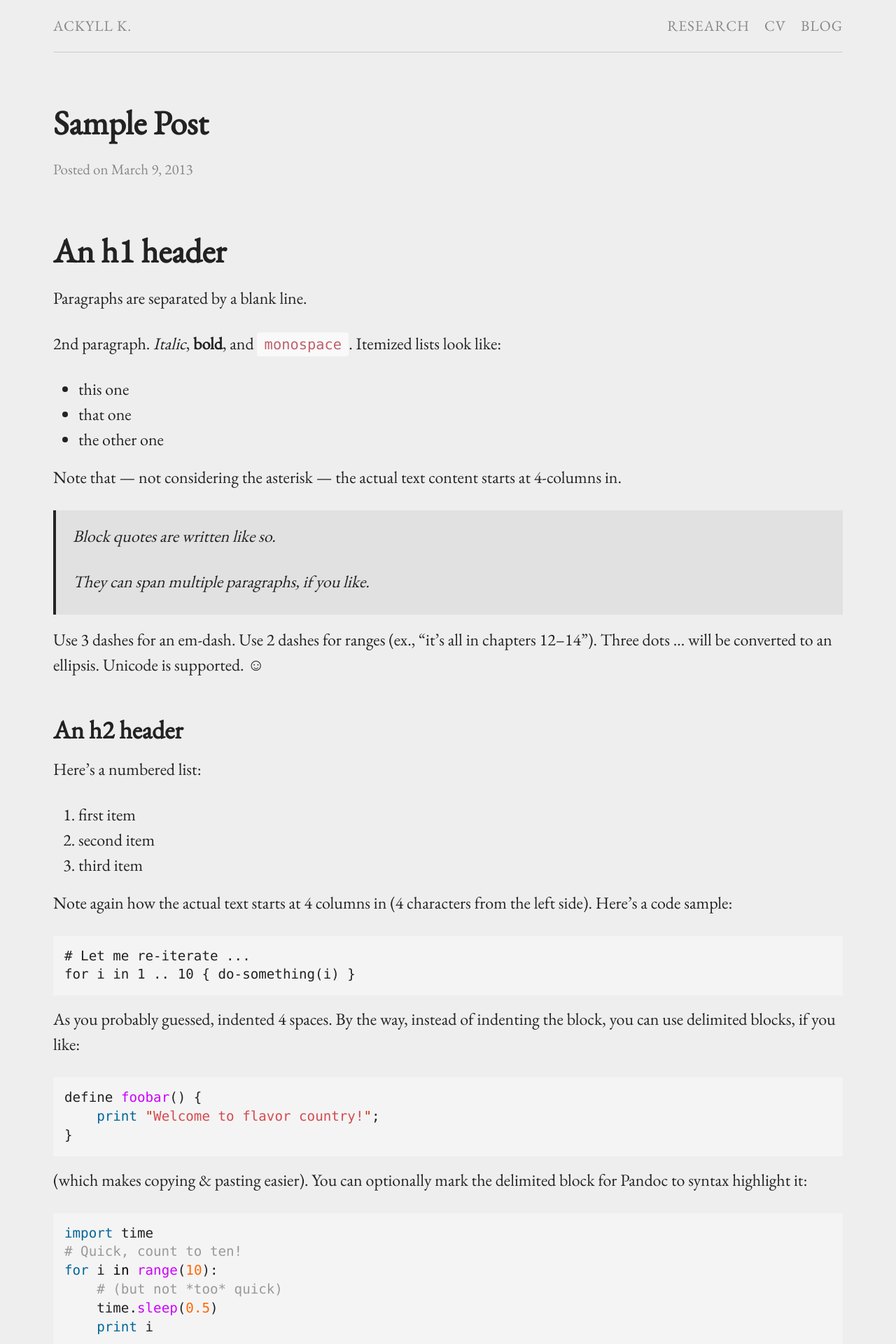
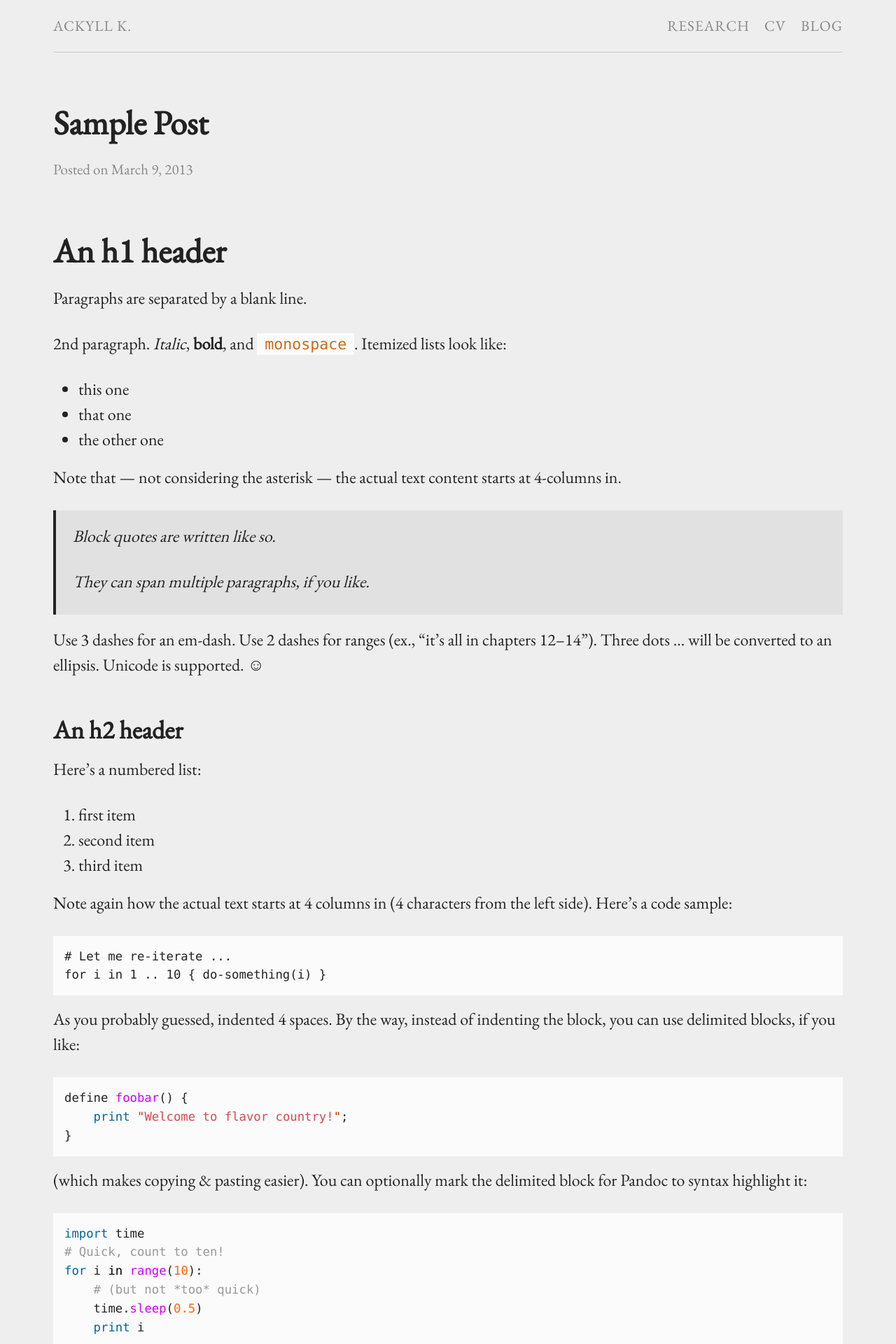
Before and after one commit to gujiaxi/Ackyll, a Jekyll site: the page built from _posts/2013-03-09-sample-post.md, in a window 1280 px wide. Shown: the top 1920 px of the page at 70% size. Built offline with Jekyll 4.4.1, drawn with Linux system fonts in a browser that asks for light colours; formulas are drawn with MathJax 3.

Commit message:
modify css

```diff
--- a/_config.yml
+++ b/_config.yml
@@ -1,12 +1,8 @@
-title: Ackyll K.
+title:  Ackyll K.
+author: Isaac G
 
-author:
-    name: Ackyll
-    facebook:
-    scholar:
-
-url: "http://gujiaxi.github.com"
+url: "/"
 baseurl: ""
 
 kramdown:
-    input: GFM
+  input: GFM
--- a/_sass/_base.scss
+++ b/_sass/_base.scss
@@ -44,6 +44,12 @@ img {
     max-width: 100%;
     margin: auto auto;
     vertical-align: middle;
+    display: block;
+    // fancy image
+    background: #fff;
+    padding: 8px;
+    border-radius: 2px;
+    box-shadow: 1px 3px 6px rgba(0, 0, 0, 0.23);
 }
 
 // Figures
@@ -97,25 +103,76 @@ blockquote {
 }
 
 // Code
-pre,
+code,
+pre {
+  font-family: Menlo, Monaco, "Courier New", monospace;
+}
 code {
-    font-size: 15px;
-    background-color: #eef;
+  padding: .15em .5em;
+  font-size: 90%;
+  color: $orange;
+  background-color: lighten($grey, 45%);
+  border-radius: 2px;
+}
+pre {
+  display: block;
+  margin-top: 0;
+  margin-bottom: 1rem;
+  padding: 1rem;
+  font-size: 1.2rem;
+  line-height: 1.4;
+  white-space: pre;
+  word-break: break-all;
+  word-wrap: break-word;
+  background-color: lighten($grey, 45%);
+  > code {
+      padding: 0;
+      font-size: 90%;
+      color: inherit;
+      background-color: transparent;
+  }
 }
 
-code {
-    padding: 1px 5px;
-}
-
-pre {
-    padding: 8px 12px;
-    overflow-x: auto;
-
-    > code {
-        border: 0;
-        padding-right: 0;
-        padding-left: 0;
+// Table
+table {
+  width: 100%;
+  max-width: 100%;
+  margin-bottom: 1.5;
+  font-size: 1.125rem;
+  // Cells
+  > thead,
+  > tbody,
+  > tfoot {
+    > tr {
+      > th,
+      > td {
+        padding: 12px;
+        line-height: 1.2;
+        vertical-align: top;
+        border-top: 1px solid #333;
+      }
     }
+  }
+  // Bottom align for column headings
+  > thead > tr > th {
+    vertical-align: bottom;
+    border-bottom: 2px solid #333;
+  }
+  // Remove top border from thead by default
+  > caption + thead,
+  > colgroup + thead,
+  > thead:first-child {
+    > tr:first-child {
+      > th,
+      > td {
+        border-top: 0;
+      }
+    }
+  }
+  // Account for multiple tbody instances
+  > tbody + tbody {
+    border-top: 2px solid #333;
+  }
 }
 
 // Icons
--- a/_sass/_post.scss
+++ /dev/null
@@ -1,137 +0,0 @@
-// Code
-code,
-pre {
-  font-family: Menlo, Monaco, "Courier New", monospace;
-}
-code {
-  padding: .25em .5em;
-  font-size: 85%;
-  color: #bf616a;
-  background-color: #f9f9f9;
-  border-radius: 3px;
-}
-pre {
-  display: block;
-  margin-top: 0;
-  margin-bottom: 1rem;
-  padding: 1rem;
-  font-size: 1.2rem;
-  line-height: 1.4;
-  white-space: pre;
-  word-break: break-all;
-  word-wrap: break-word;
-  background-color: #f4f4f4;
-}
-pre code {
-  padding: 0;
-  font-size: 100%;
-  color: inherit;
-  background-color: transparent;
-}
-
-// image
-img {
-    background: #fff;
-    padding: 8px;
-    border-radius: 2px;
-    -webkit-border-radius: 2px;
-    -moz-border-radius: 2px;
-    box-shadow: 1px 3px 6px rgba(0, 0, 0, 0.23);
-    -webkit-box-shadow: 1px 3px 6px rgba(0, 0, 0, 0.23);
-    -moz-box-shadow: 1px 3px 6px rgba(0, 0, 0, 0.23);
-    max-width: 95%;
-    height: auto;
-    display: block;
-    margin-left: auto;
-    margin-right: auto;
-}
-.captioned-img {
-    text-align: center;
-    border: none;
-    font-size: $vsmall-font-size;
-    overflow: hidden;
-}
-
-.captioned-img dd {
-    padding: 2px 0px 3px 0px;
-    margin: 0;
-}
-
-.captioned-img dt {
-    margin: 0;
-}
-
-.captioned-img img {
-    display: block;
-    margin: auto auto;
-    padding: 0;
-    border: none;
-}
-
-.aligncenter {
-    display: block;
-    margin-left: auto;
-    margin-right: auto;
-}
-.alignleft {
-    float: left;
-    margin-top: 0;
-    margin-right: 1em;
-    margin-bottom: 0.75em;
-}
-.alignright {
-    float: right;
-    margin-top: 0;
-    margin-left: 1em;
-    margin-bottom: 0.75em;
-}
-@include media-query($mobile) {
-    .alignleft, .alignright {
-        display: block;
-        margin-left: auto;
-        margin-right: auto;
-        float: none;
-    }
-}
-
-// table
-table {
-  width: 100%;
-  max-width: 100%;
-  margin-bottom: 1.5;
-  font-size: 1.125rem;
-  // Cells
-  > thead,
-  > tbody,
-  > tfoot {
-    > tr {
-      > th,
-      > td {
-        padding: 12px;
-        line-height: 1.2;
-        vertical-align: top;
-        border-top: 1px solid #333;
-      }
-    }
-  }
-  // Bottom align for column headings
-  > thead > tr > th {
-    vertical-align: bottom;
-    border-bottom: 2px solid #333;
-  }
-  // Remove top border from thead by default
-  > caption + thead,
-  > colgroup + thead,
-  > thead:first-child {
-    > tr:first-child {
-      > th,
-      > td {
-        border-top: 0;
-      }
-    }
-  }
-  // Account for multiple tbody instances
-  > tbody + tbody {
-    border-top: 2px solid #333;
-  }
-}
--- a/css/main.scss
+++ b/css/main.scss
@@ -1,7 +1,7 @@
 ---
 # Only the main Sass file needs front matter (the dashes are enough)
 ---
-@charset "utf-8";
+@charset "UTF-8";
 
 $base-font-family: 'EB Garamond', serif;
 $base-font-size:   x-large;
@@ -46,6 +46,5 @@ $desktop:          50em;
 @import
     "base",
     "layout",
-    "highlight",
-    "post"
+    "highlight"
 ;
```
Also changed, not shown: _posts/2013-03-09-sample-post.md (+1 -1 lines).
